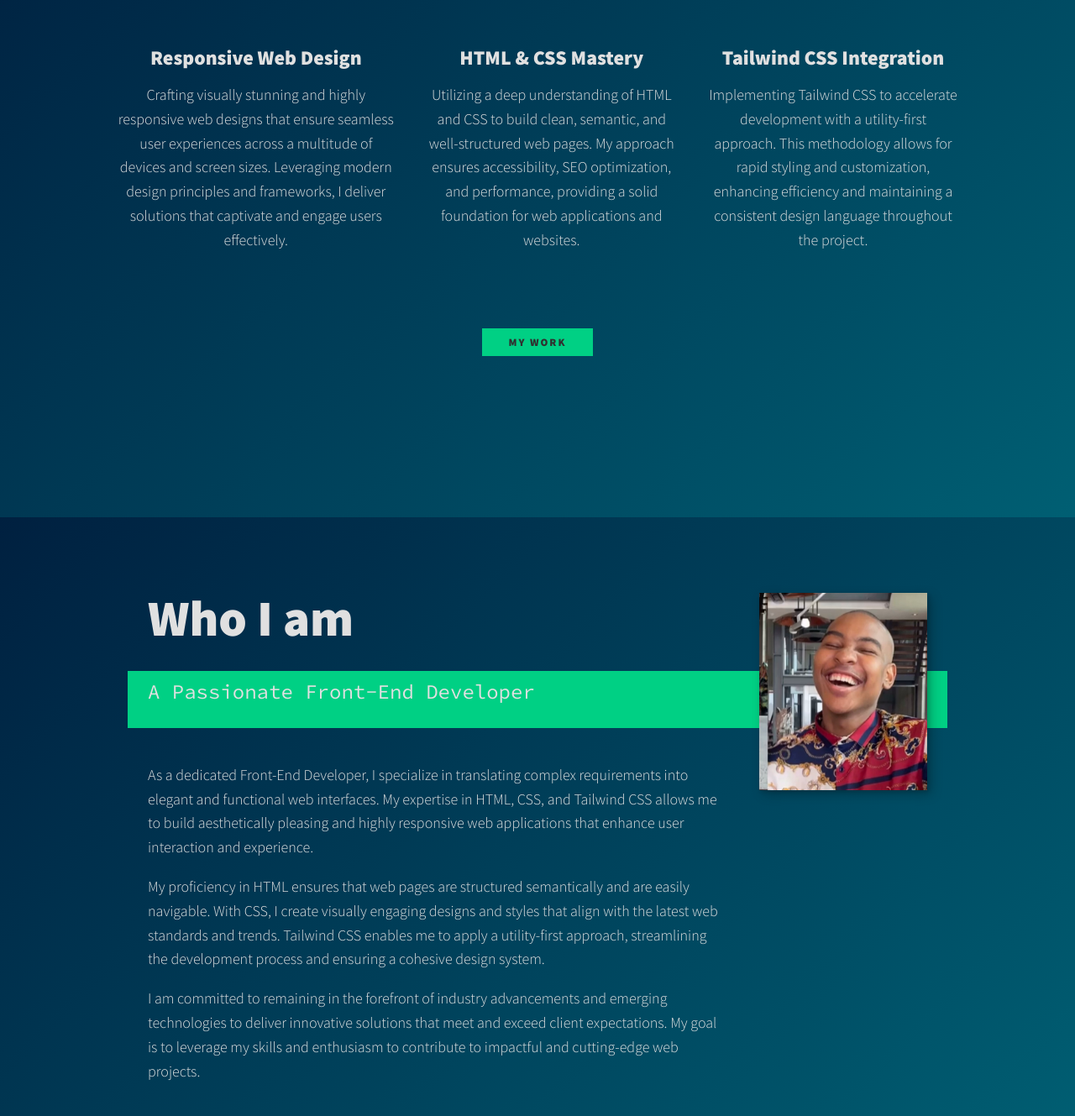
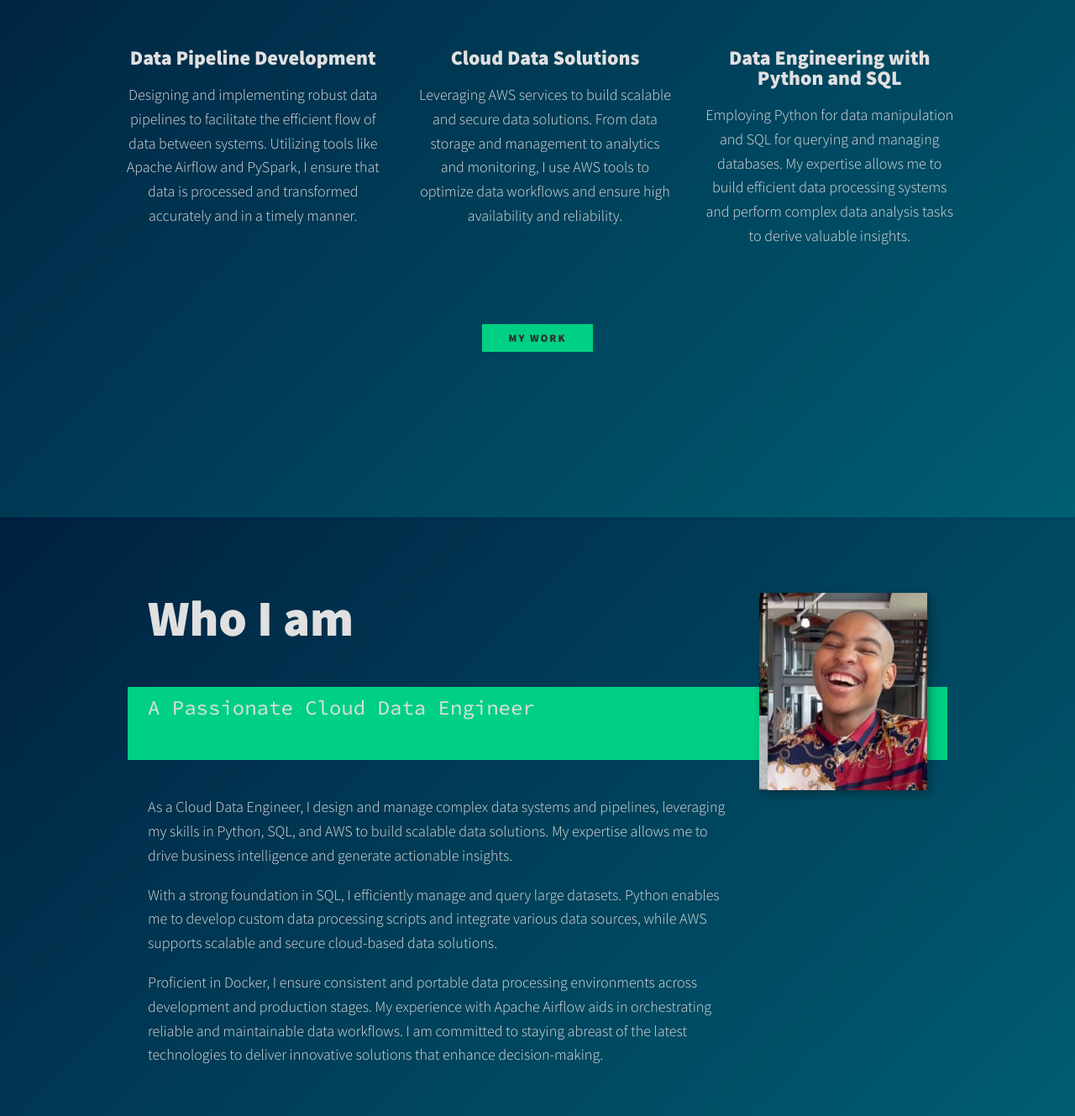
Before and after one commit to Mzamo-Ntshaba/Mzamo-Ntshaba-Site.io, a plain HTML site: page index.html in a window 1280 px wide. Shown: the part 1020-2349 px from the top of the page at 84% size. Drawn offline with nearby package versions, Linux system fonts and the light colour scheme.

Commit message:
Updated HTML element

```diff
--- a/index.html
+++ b/index.html
@@ -21,7 +21,7 @@
             <ul class="nav__list">
                 <li class="nav__item"><a href="#home" class="nav__link">Home</a></li>
                 <li class="nav__item"><a href="#services" class="nav__link">My Services</a></li>
-                <li class="nav__item"><a href="#about" class="nav__link">About me</a></li>
+                <li class="nav__item"><a href="#about" class="nav__link">About Me</a></li>
                 <li class="nav__item"><a href="#work" class="nav__link">My Work</a></li>
             </ul>
         </nav>
@@ -32,28 +32,27 @@
         <h1 class="section__title section__title--intro">
             Hi, I am <strong>Mzamo Ntshaba</strong>
         </h1>
-        <p class="section__subtitle section__subtitle--intro">Front-End Developer</p>
-        <img src="./pictures/BADDIE.JPG" alt="a picture of Jane Smith smiling" class="intro__img">
+        <p class="section__subtitle section__subtitle--intro">Cloud Data Engineer</p>
+        <img src="./pictures/BADDIE.JPG" alt="a picture of Mzamo Ntshaba smiling" class="intro__img">
     </section>
 
     <!-- My services -->
-
     <section class="my-services" id="services">
         <h2 class="section__title section__title--services">What I do</h2>
         <div class="services">
             <div class="service">
-                <h3>Responsive Web Design</h3>
-                <p>Crafting visually stunning and highly responsive web designs that ensure seamless user experiences across a multitude of devices and screen sizes. Leveraging modern design principles and frameworks, I deliver solutions that captivate and engage users effectively.</p>
+                <h3>Data Pipeline Development</h3>
+                <p>Designing and implementing robust data pipelines to facilitate the efficient flow of data between systems. Utilizing tools like Apache Airflow and PySpark, I ensure that data is processed and transformed accurately and in a timely manner.</p>
             </div> <!-- / service -->
 
             <div class="service">
-                <h3>HTML & CSS Mastery</h3>
-                <p>Utilizing a deep understanding of HTML and CSS to build clean, semantic, and well-structured web pages. My approach ensures accessibility, SEO optimization, and performance, providing a solid foundation for web applications and websites.</p>
+                <h3>Cloud Data Solutions</h3>
+                <p>Leveraging AWS services to build scalable and secure data solutions. From data storage and management to analytics and monitoring, I use AWS tools to optimize data workflows and ensure high availability and reliability.</p>
             </div> <!-- / service -->
 
             <div class="service">
-                <h3>Tailwind CSS Integration</h3>
-                <p>Implementing Tailwind CSS to accelerate development with a utility-first approach. This methodology allows for rapid styling and customization, enhancing efficiency and maintaining a consistent design language throughout the project.</p>
+                <h3>Data Engineering with Python and SQL</h3>
+                <p>Employing Python for data manipulation and SQL for querying and managing databases. My expertise allows me to build efficient data processing systems and perform complex data analysis tasks to derive valuable insights.</p>
             </div> <!-- / service -->
 
         </div> <!-- / services -->
@@ -61,17 +60,17 @@
         <a href="#work" class="btn">My Work</a>
     </section>
 
-    <!-- About me -->
+    <!-- About Me -->
     <section class="about-me" id="about">
         <h2 class="section__title section__title--about">Who I am</h2>
-        <p class="section__subtitle section__subtitle--about">A Passionate Front-End Developer</p>
+        <p class="section__subtitle section__subtitle--about">A Passionate Cloud Data Engineer</p>
 
         <div class="about-me__body">
-            <p>As a dedicated Front-End Developer, I specialize in translating complex requirements into elegant and functional web interfaces. My expertise in HTML, CSS, and Tailwind CSS allows me to build aesthetically pleasing and highly responsive web applications that enhance user interaction and experience.</p>
-            <p>My proficiency in HTML ensures that web pages are structured semantically and are easily navigable. With CSS, I create visually engaging designs and styles that align with the latest web standards and trends. Tailwind CSS enables me to apply a utility-first approach, streamlining the development process and ensuring a cohesive design system.</p>
-            <p>I am committed to remaining in the forefront of industry advancements and emerging technologies to deliver innovative solutions that meet and exceed client expectations. My goal is to leverage my skills and enthusiasm to contribute to impactful and cutting-edge web projects.</p>
+            <p>As a Cloud Data Engineer, I design and manage complex data systems and pipelines, leveraging my skills in Python, SQL, and AWS to build scalable data solutions. My expertise allows me to drive business intelligence and generate actionable insights.</p>
+            <p>With a strong foundation in SQL, I efficiently manage and query large datasets. Python enables me to develop custom data processing scripts and integrate various data sources, while AWS supports scalable and secure cloud-based data solutions.</p>
+            <p>Proficient in Docker, I ensure consistent and portable data processing environments across development and production stages. My experience with Apache Airflow aids in orchestrating reliable and maintainable data workflows. I am committed to staying abreast of the latest technologies to deliver innovative solutions that enhance decision-making.</p>
         </div>
-        <img src="./pictures/mzamoo.jpg" alt="Jane leaning against a bus" class="about-me__img">
+        <img src="./pictures/mzamoo.jpg" alt="Mzamo Ntshaba in a professional setting" class="about-me__img">
     </section>
 
     <!-- My Work -->
```
